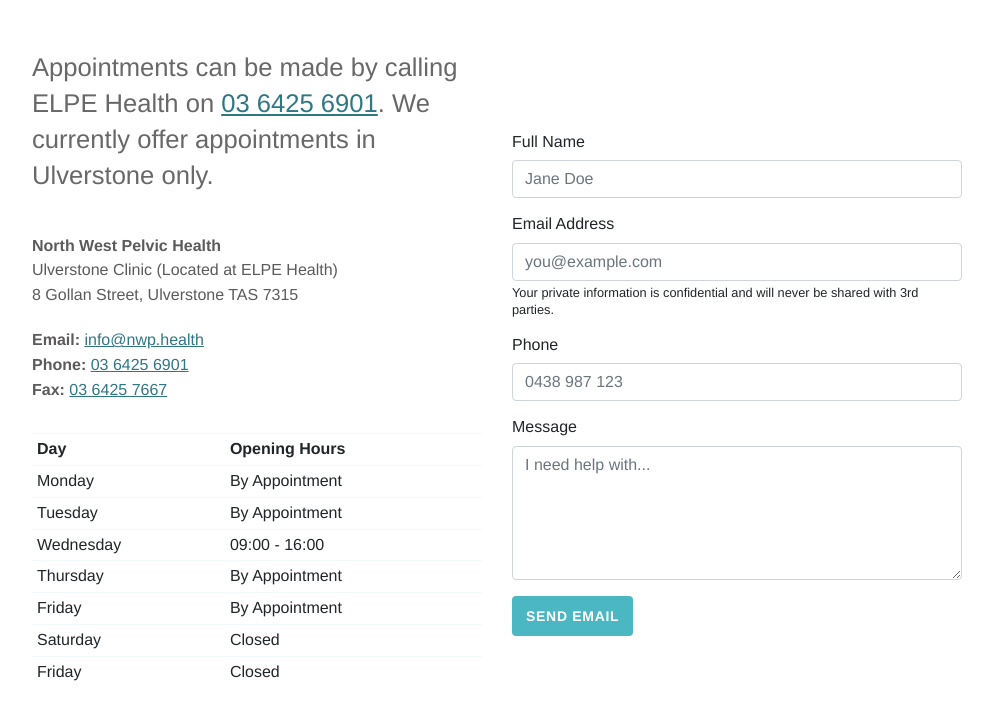
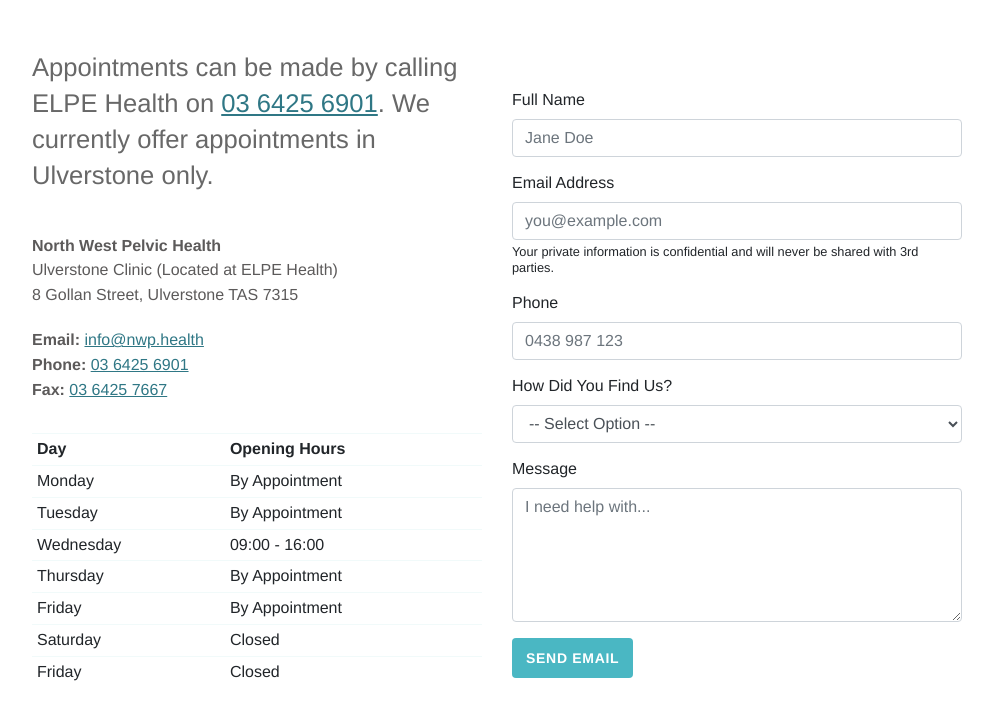
Before and after one commit to nwph/nwph.github.io, a Jekyll site: the page built from contact.md, in a window 1280 px wide, cut to the strip 564-1332 px from the top of the page. Shown: the top 720 px of the strip, without its empty margins (143-1136 px from the left). Built offline with Jekyll 4.4.1, drawn with Linux system fonts in a browser that asks for light colours.

Commit message:
Find us in form, favicons, social links, robots.txt, h1 tag fix.

```diff
--- a/_includes/footer.html
+++ b/_includes/footer.html
@@ -2,7 +2,7 @@
   <div class="container pt-6 pb-6 pt-md-10 pb-md-10">
     <div class="row">
       <div class="col-lg-6 mb-2">
-        <h1>Take Back Control</h1>
+        <h3>Take Back Control</h3>
         <p class="lead">Whether your issue is pain, leakage, weakness or tightness, we can provide you the tools to manage your condition.</p>
         <a href="/contact/" class="button">Book Appointment</a>
       </div>
@@ -26,6 +26,9 @@
               <a href="{{ item.url | relative_url }}">{{ item.name }}</a>
             </li>
             {% endfor %}
+            {% for item in site.data.social %}
+            <li><a href="{{ item.link }}" target="blank"><img src="{{ item.image | relative_url }}" title="{{ item.name }}" alt="{{ item.name }}" /></a></li>
+            {% endfor %}
           </ul>
           {% include social.html %}
           </div>
--- a/_layouts/contact.html
+++ b/_layouts/contact.html
@@ -39,6 +39,18 @@
               <input type="text" class="form-control" id="phone" name="phone" aria-describedby="phoneHelp" placeholder="0438 987 123">
             </div>
             <div class="form-group">
+              <label for="find">How Did You Find Us?</label>
+              <select class="form-control" id="find" name="find" aria-describedby="findHelp">
+                <option disabled selected value=""> -- Select Option -- </option>
+                <option value="Google">Google</option>
+                <option value="Bing">Bing</option>
+                <option value="DuckDuckGo">DuckDuckGo</option>
+                <option value="Facebook">Facebook</option>
+                <option value="Instagram">Instagram</option>
+                <option value="Other">Other</option>
+              </select>
+            </div>
+            <div class="form-group">
               <label for="message">Message</label>
               <textarea class="form-control" id="message" name="message" rows="5" placeholder="I need help with..."></textarea>
             </div>
--- a/_layouts/default.html
+++ b/_layouts/default.html
@@ -4,18 +4,18 @@
 <head>
   <meta charset="utf-8">
   <meta name="viewport" content="width=device-width, initial-scale=1" />
-  <link rel="icon" type="image/png" href="{{ '/images/favicon.svg' | relative_url }}">
-  <!-- Google Fonts CDN -->
-  <link rel="preconnect" href="https://fonts.googleapis.com">
-  <link rel="preconnect" href="https://fonts.gstatic.com" crossorigin>
-  <link href="https://fonts.googleapis.com/css2?family=Playfair+Display:wght@400;700&display=swap" rel="stylesheet">
-  <!-- Self host font -->
-  <!-- <link rel="preload" href="{{ '/assets/fonts/playfair-display.woff2' | relative_url }}" as="font" type="font/woff2" crossorigin> -->
+
+  <link rel="apple-touch-icon" sizes="180x180" href="/apple-touch-icon.png">
+  <link rel="icon" type="image/png" sizes="32x32" href="/favicon-32x32.png">
+  <link rel="icon" type="image/png" sizes="16x16" href="/favicon-16x16.png">
+  <link rel="manifest" href="/site.webmanifest">
+
   <link href="{{ '/assets/css/style.css' | relative_url }}" rel="stylesheet">
 
   <title>{{page.title}} | North West Pelvic Health</title>
   <meta name="title" content="{{page.title}} | North West Pelvic Health">
   <meta name="description" content="{{ page.description }}" />
+
   <meta property="og:type" content="website">
   <meta property="og:url" content="{{ page.url | absolute_url }}">
   <meta property="og:title" content="{{page.title}} | North West Pelvic Health">
--- a/_sass/components/_footer.scss
+++ b/_sass/components/_footer.scss
@@ -88,3 +88,8 @@
 .cta p {
   color: #ffffff;
 }
+
+.cta h3 {
+  font-size: 32px;
+  line-height: 1.2;
+}
--- /dev/null
+++ b/robots.txt
@@ -0,0 +1,2 @@
+User-Agent: *
+Allow: /
```
Also changed, not shown: _data/social.json (+6 -6 lines), android-chrome-192x192.png (added), android-chrome-512x512.png (added), apple-touch-icon.png (added), favicon-16x16.png (added), favicon-32x32.png (added), favicon.ico (added), images/social/facebook.svg (added), images/social/instagram.svg (added), site.webmanifest (added).
